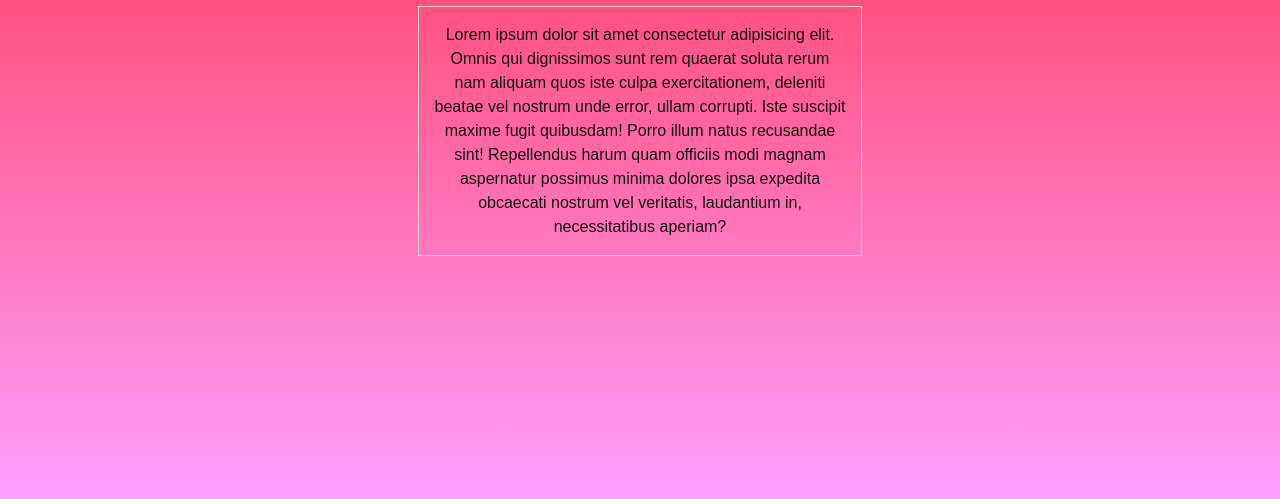
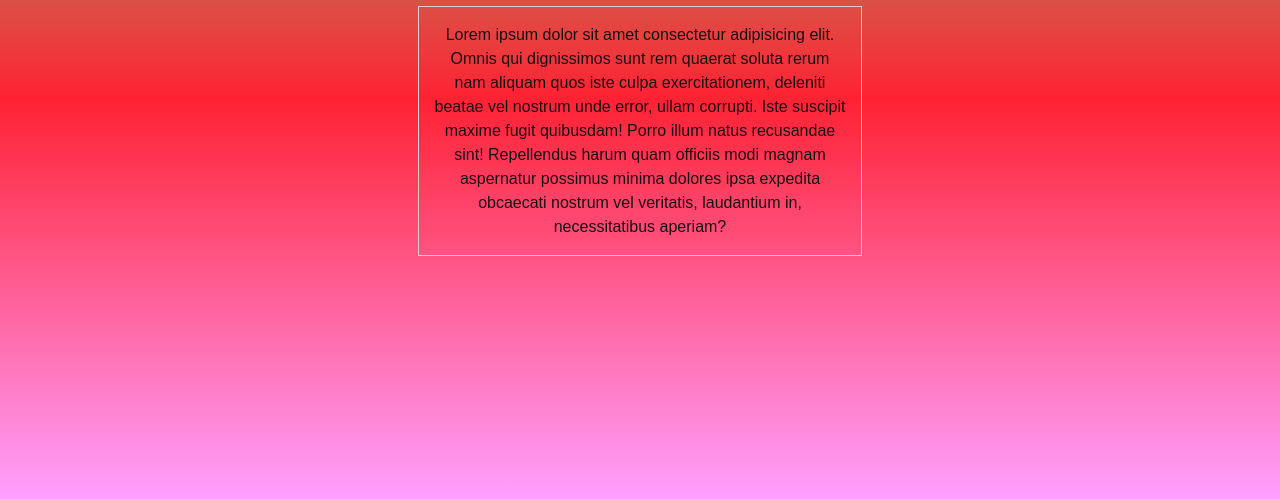
Before and after one commit to Eran2001/css-var, a plain HTML site: page index.html in a window 1280 px wide. Shown: the part 301-800 px from the top of the page. Drawn offline with Linux system fonts and the light colour scheme.

Commit message:
add a one more bg color;

```diff
--- a/styles.css
+++ b/styles.css
@@ -1,5 +1,5 @@
 :root {
-  --clr-bg: #f1f6, #f23;
+  --clr-bg: #f1f6, #f23, rgba(34, 203, 62, 0.655);
   --clr-head: #dbc8c8;
   --clr-border: #d7cece;
   --clr-font: "Poppins", sans-serif;
```
